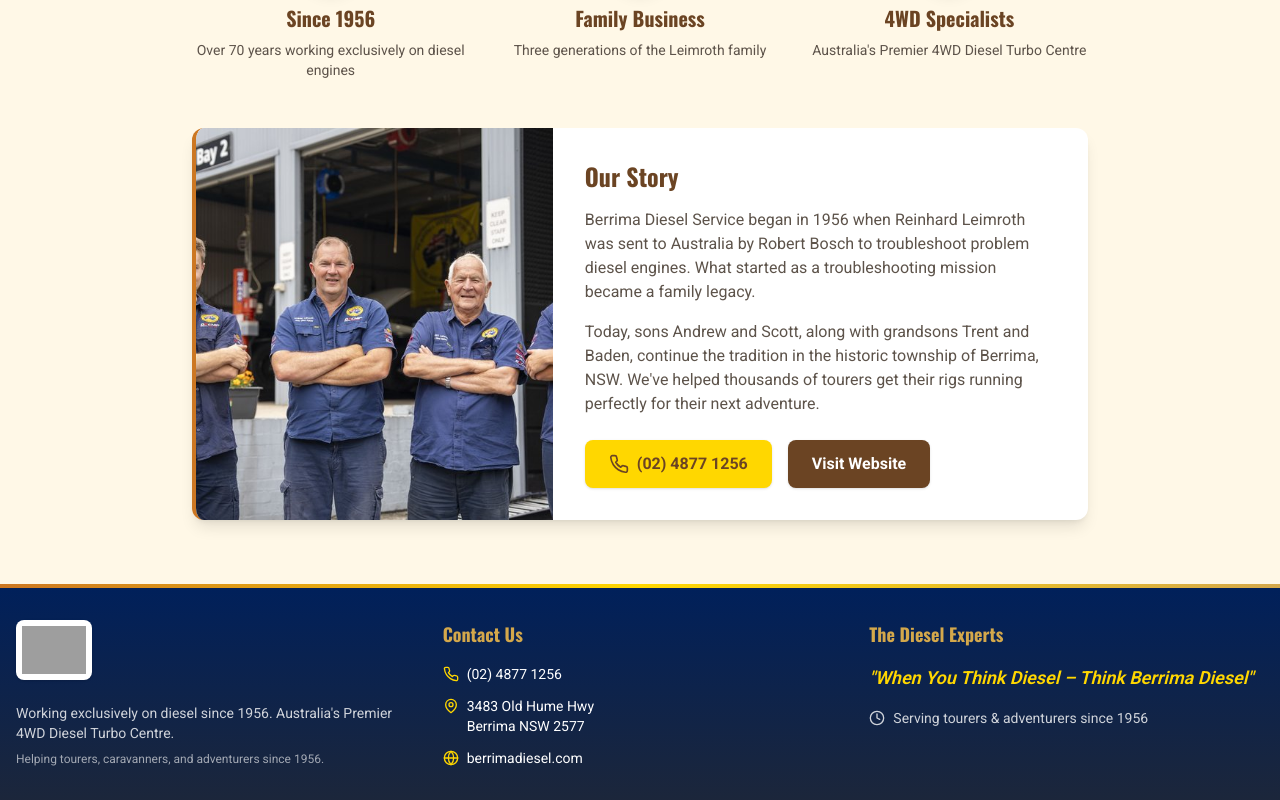
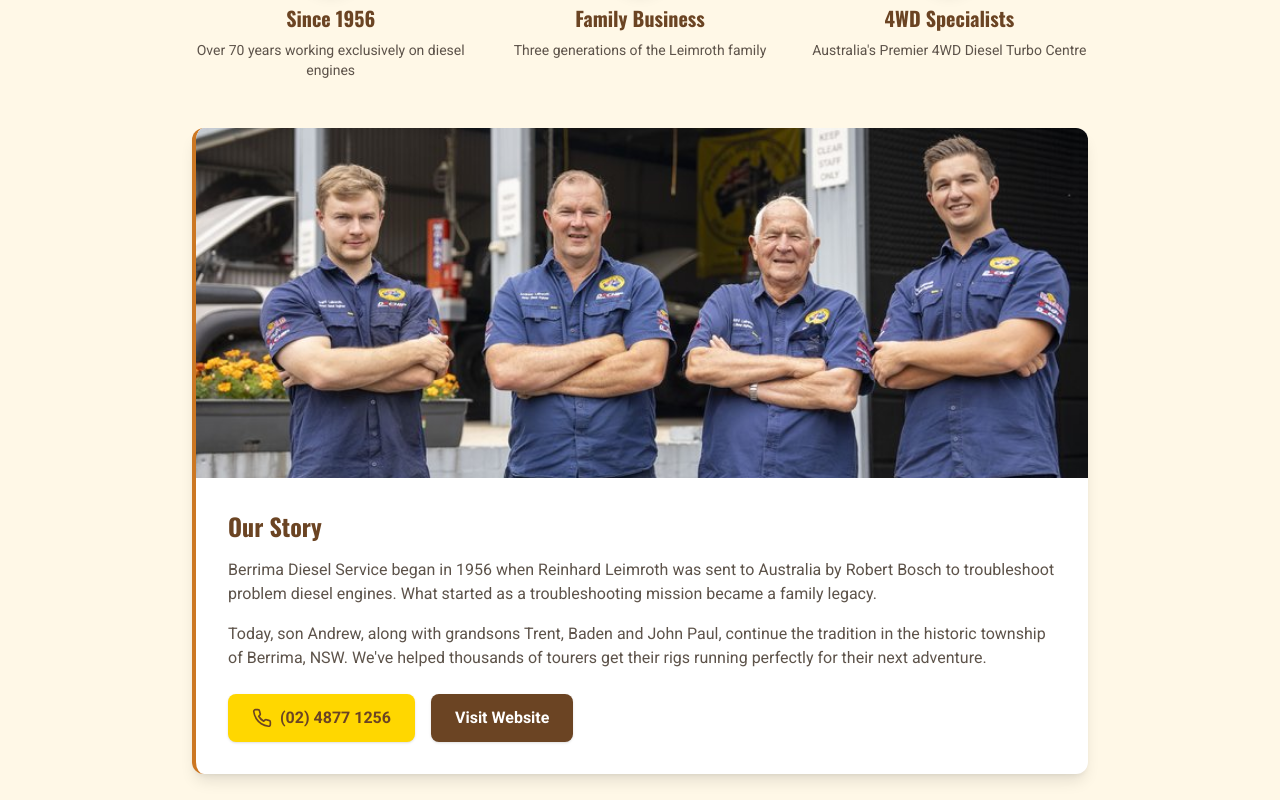
Before and after one commit to scottleimroth/berrima-diesel-app, a React (Vite) app in the folder frontend/web/: page / in a window 1280 px wide. Shown: the part 2900-3700 px from the top of the page. Built offline with nearby package versions, Linux system fonts and the light colour scheme; no server answers; grey boxes are pictures that could not be loaded.

Commit message:
fix: update family members (remove Scott, add John Paul), make team photo full-width above text
Co-Authored-By: Claude Opus 4.6 (1M context) <noreply@anthropic.com>

```diff
--- a/frontend/web/src/pages/Home.jsx
+++ b/frontend/web/src/pages/Home.jsx
@@ -371,13 +371,12 @@ function Home() {
             </div>
 
             <div className="bg-white rounded-xl shadow-lg border-l-4 border-brand-ochre overflow-hidden">
-              <div className="md:flex">
-                {/* Shop Photo */}
-                <div className="md:w-2/5 flex-shrink-0">
+              {/* Shop Photo - Full width above text */}
+              <div>
                 <img
                   src={`${import.meta.env.BASE_URL}berrima-shop.jpg`}
                   alt="Berrima Diesel Service Workshop"
-                    className="w-full h-full object-cover min-h-[250px]"
+                  className="w-full object-cover max-h-[350px]"
                   onError={(e) => {
                     e.target.onerror = null
                     e.target.style.display = 'none'
@@ -385,7 +384,7 @@ function Home() {
                 />
               </div>
               {/* Story Content */}
-                <div className="p-8 md:w-3/5">
+              <div className="p-8">
                 <h3 className="font-headline text-2xl font-bold mb-4 text-brand-brown">Our Story</h3>
                 <p className="text-brand-gray mb-4">
                   Berrima Diesel Service began in 1956 when Reinhard Leimroth was sent to Australia
@@ -393,7 +392,7 @@ function Home() {
                   troubleshooting mission became a family legacy.
                 </p>
                 <p className="text-brand-gray mb-6">
-                    Today, sons Andrew and Scott, along with grandsons Trent and Baden, continue the
+                  Today, son Andrew, along with grandsons Trent, Baden and John Paul, continue the
                   tradition in the historic township of Berrima, NSW. We've helped thousands of
                   tourers get their rigs running perfectly for their next adventure.
                 </p>
@@ -418,7 +417,6 @@ function Home() {
             </div>
           </div>
         </div>
-        </div>
       </section>
     </div>
   )
```
Lines whose indentation alone changed are shown as unchanged.
